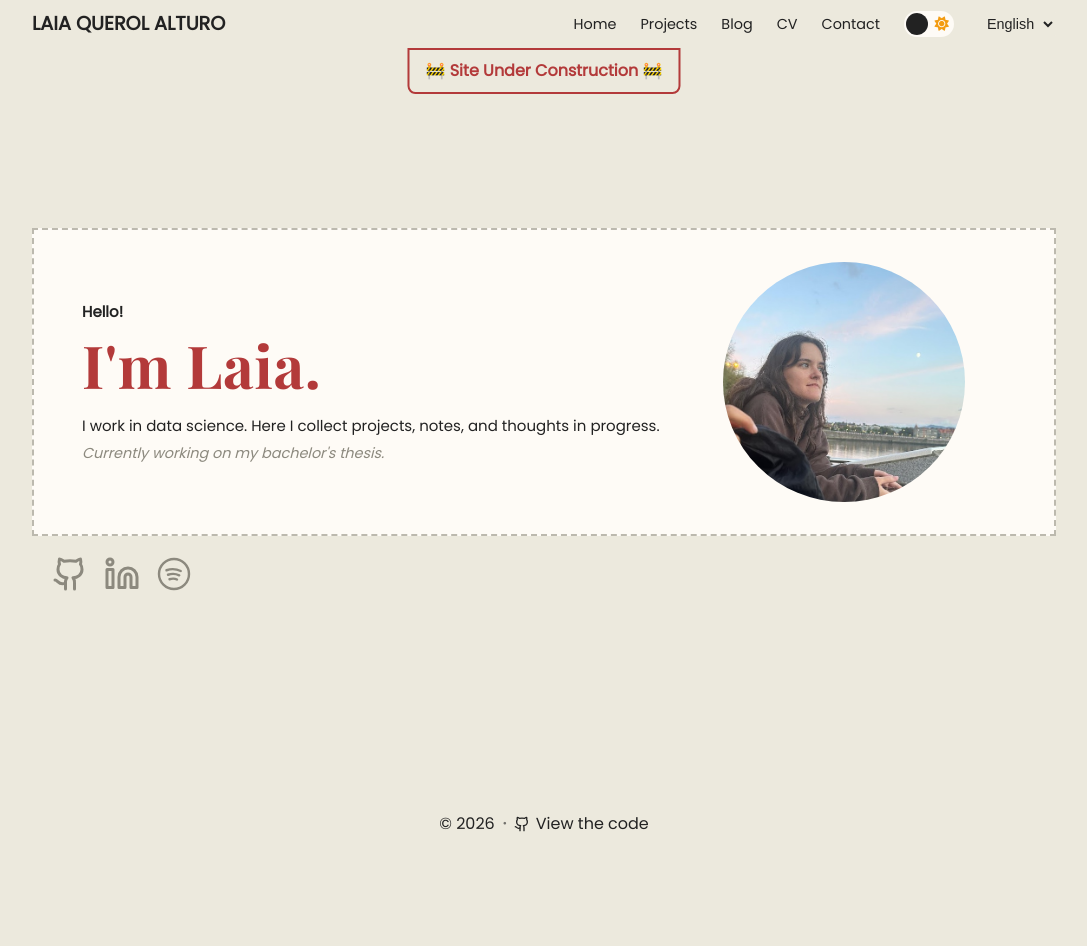
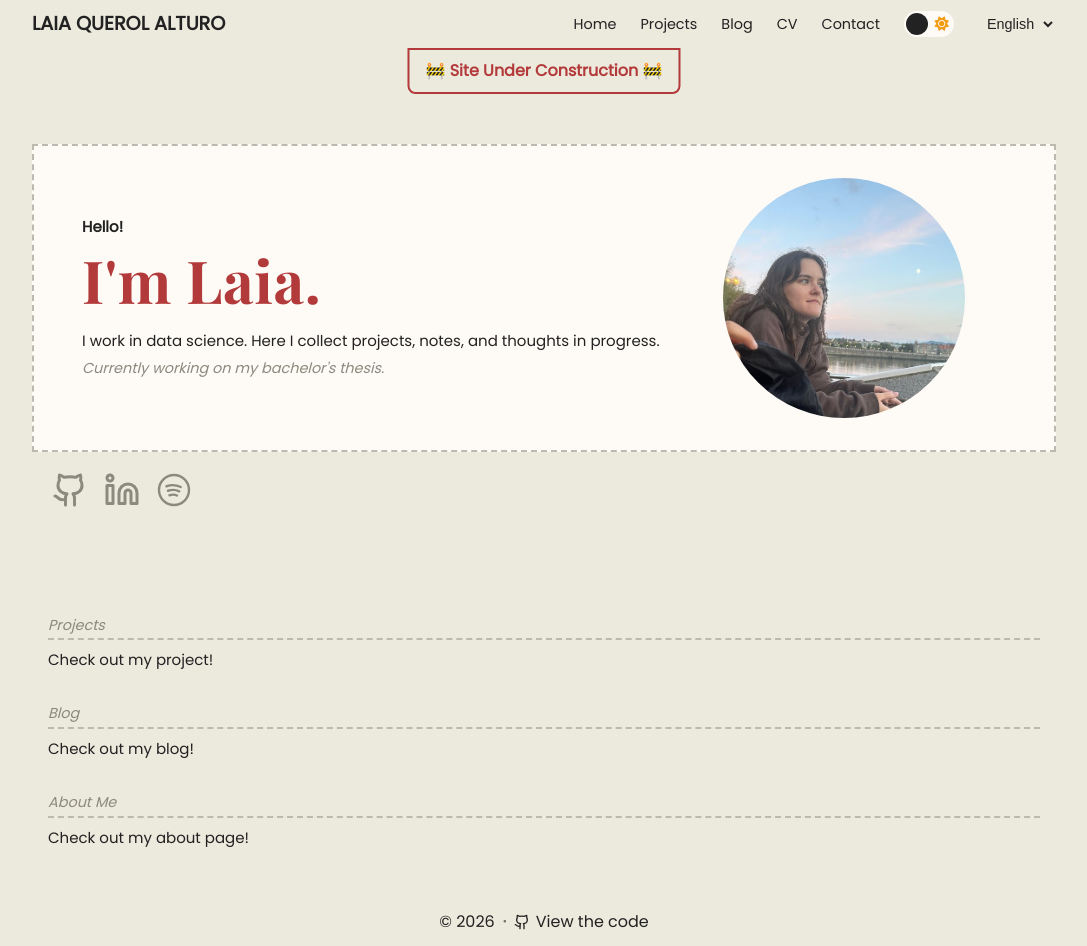
Before and after one commit to la1qa/la1qa.github.io, a React (Vite) app: page /blog/1 in a window 1280 px wide. Shown: the whole page, without its empty margins (96-1183 px from the left). Before the commit the page ends 848 px from the top, so only its background shows below. Built offline with nearby package versions, Linux system fonts and the light colour scheme.

Commit message:
cv print

```diff
--- a/src/components/BlogIntro.tsx
+++ b/src/components/BlogIntro.tsx
@@ -9,8 +9,8 @@ function getCurrentLang() {
 
 export default function BlogIntro() {
     const [lang, setLang] = useState<string>(() => getCurrentLang());
-    const recentPosts = posts.slice(0, 3);
-    const topPosts = posts.slice(0, 2); // example
+    const recentPosts = posts.slice(0, 1); // examples
+    const topPosts = posts.slice(1, 3); // example
 
     useEffect(() => {
         const onStorageChange = () => setLang(getCurrentLang());
@@ -28,10 +28,8 @@ export default function BlogIntro() {
 
     return (
         <div className={styles.BlogIntro}>
-            <h1>Blog</h1>
-            <p>Welcome to my blog</p>
             <section className={styles.PostCards}>
-                <h2 data-i18n="recent_posts">Recent Posts</h2>
+                <h2 data-i18n="recent_posts">Recent Post</h2>
                 <div className={styles.Cards}>
                     {recentPosts.map((post) => (
                         <div key={post.slug} className={styles.Card}>
--- a/src/components/styles/BlogIntro.module.css
+++ b/src/components/styles/BlogIntro.module.css
@@ -5,13 +5,14 @@
     flex-wrap: wrap;
     gap: 1rem;
     margin-bottom: 1rem;
+    flex-direction: row;
 }
 
 .Card {
     background-color: var(--bg-color);
     border: 2px solid var(--button-color);
     border-radius: 4px;
-    box-shadow: 0 4px 10px rgba(0, 0, 0, 0.05);
+    box-shadow: 0 4px 10px rgba(0, 0, 0, 0.0);
     padding: 1rem;
     flex: 1;
     min-width: 180px;
@@ -41,6 +42,18 @@
 
 .ReadMore:hover {
     text-decoration: underline;
+}
+
+.BlogIntro h1 {
+    color: var(--accent-color-1, #f76c6c);
+    margin: 0 0 0.5rem 0;
+    font-size: 1rem;
+}
+
+.BlogIntro p {
+    color: var(--text-gray, rgba(0, 0, 0, 0.65));
+    margin: 0 0 1rem 0;
+    font-size: 1rem;
 }
 
 @media (max-width: 768px) {
--- a/src/pages/CV.tsx
+++ b/src/pages/CV.tsx
@@ -75,7 +75,7 @@ const CV: React.FC = () => {
                     </div>
                 </section>
 
-                <section className={styles.section}>
+                <section className={styles.section} id="skills">
                     <h2 data-i18n="skills"></h2>
                     <ul className={styles.skillsList}>
                         <li>
--- a/src/pages/Home.tsx
+++ b/src/pages/Home.tsx
@@ -22,6 +22,7 @@ const Home: React.FC = () => {
     <main className="bd-container l-main">
       {/* Cover Section */}
       <section className={styles.cover__container} id="home">
+        <div className={styles.cover__background} aria-hidden="true">
           {/* Site Under Construction Banner */}
           <div className={styles.constructionBanner}>
             <span>🚧 Site Under Construction 🚧</span>
@@ -107,6 +108,25 @@ const Home: React.FC = () => {
                 </a>
               </div>
           </div>
+          <div className={styles.coverCard}>
+            <div className={styles.coverCardContent}>
+              <h2 data-i18n="projects">Projects</h2>
+              <p data-i18n="cover_card_description">Check out my project!</p>
+            </div>
+          </div>
+          <div className={styles.coverCard}>
+            <div className={styles.coverCardContent}>
+              <h2 data-i18n="blog">Blog</h2>
+              <p data-i18n="cover_card_description">Check out my blog!</p>
+            </div>
+          </div>
+          <div className={styles.coverCard}>
+            <div className={styles.coverCardContent}>
+              <h2 data-i18n="about">About Me</h2>
+              <p data-i18n="cover_card_description">Check out my about page!</p>
+            </div>
+          </div>
+        </div>
       </section>
       <section>
 
--- a/src/pages/styles/Blog.module.css
+++ b/src/pages/styles/Blog.module.css
@@ -23,13 +23,14 @@
 
 .Preview {
     flex: 1;
-    padding: 1rem;
-    border: 2px solid var(--button-color);
-    background-color: var(--bg-color);
+    padding: 0rem;
+    border: 0px solid var(--button-color);
+    background-color: transparent;
+    color: var(--text-color);
 }
 
 .blog-sidebar {
-  max-width: 280px;
+  max-width: 240px;
   padding: 1rem;
   background-color: transparent;
   border: 2px dashed var(--button-color);
@@ -53,6 +54,7 @@
 }
 
 .blog-sidebar a {
+  font-size: 0.85rem;
   text-decoration: none;
   color: var(--text-gray);
   transition: color 0.2s;
--- a/src/pages/styles/CV.module.css
+++ b/src/pages/styles/CV.module.css
@@ -198,6 +198,10 @@ p {
     column-count: 2 !important;
     column-gap: 1rem !important;
   }
+
+  .lastUpdate {
+    display: none !important;
+  }
 }
 
 .subtle {
--- a/src/pages/styles/Home.module.css
+++ b/src/pages/styles/Home.module.css
@@ -42,13 +42,17 @@
   opacity: 0;
 }
 
+.cover__background {
+  max-width: 1024px;
+  width: calc(100% - 2rem);
+  margin: 0 auto;
+}
+
 .cover__data {
   color: var(--text-color);
   z-index: 10;
   position: relative;
-  max-width: 1024px;
-  width: calc(100% - 2rem);
-  margin: 0 auto;
+  padding: 4rem 0;
 }
 
 .cover__box {
@@ -952,3 +956,19 @@
   z-index: 20;
   border-radius: 0px 0px 8px 8px;
 }
+
+.coverCard {
+  padding: 1rem;
+  color: var(--text-color);
+}
+
+.coverCard h2 {
+  font-size: 0.9rem;
+  color: var(--text-gray);
+  line-height: 1.3;
+  font-style: italic;
+  font-weight: 500;
+  margin-bottom: 0.5rem;
+  padding-bottom: 0.25rem;
+  border-bottom: 2px dashed var(--button-color);
+}
```
Also changed, not shown: 1 other file (tests, documents, lock files or other folders). Lines whose indentation alone changed are shown as unchanged.
